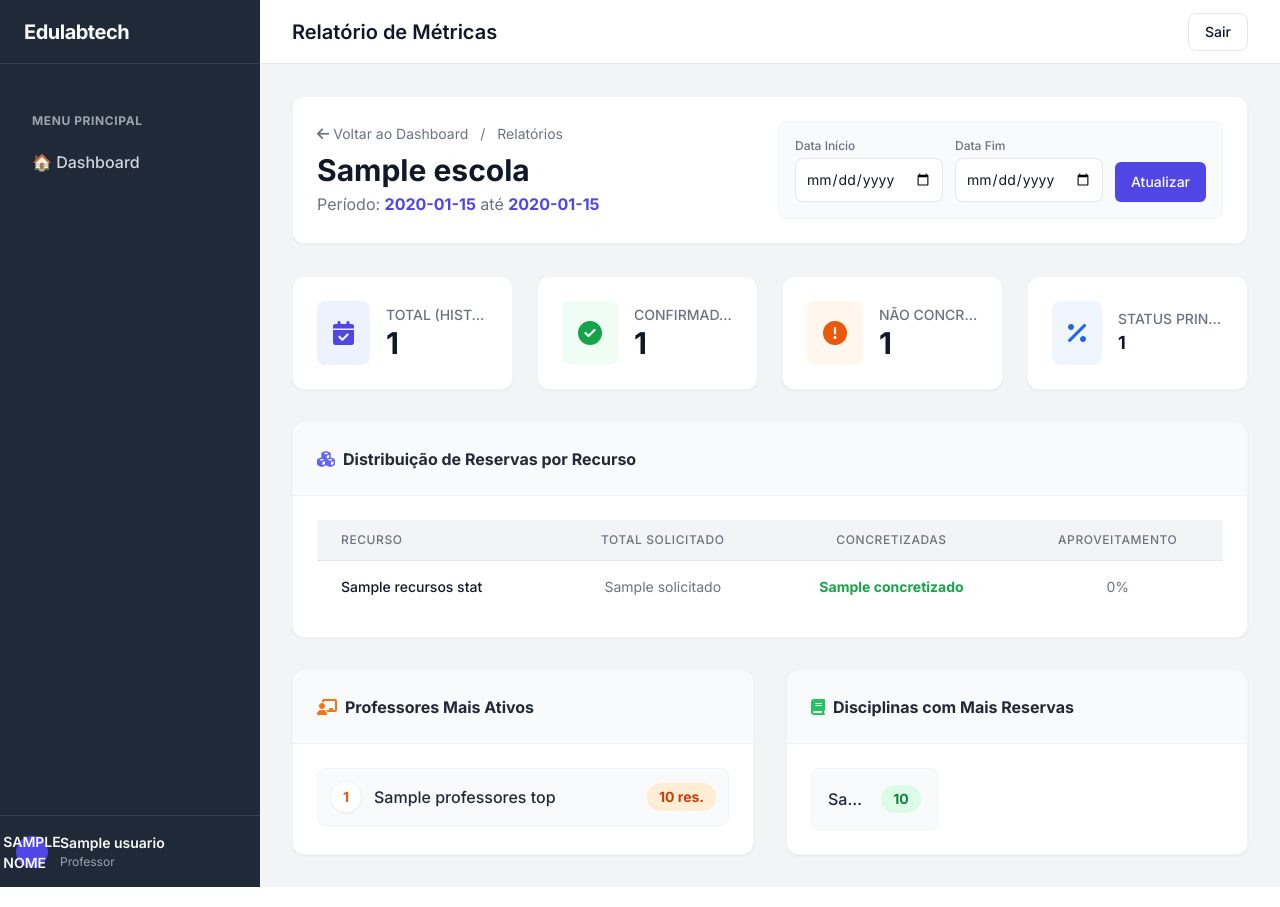
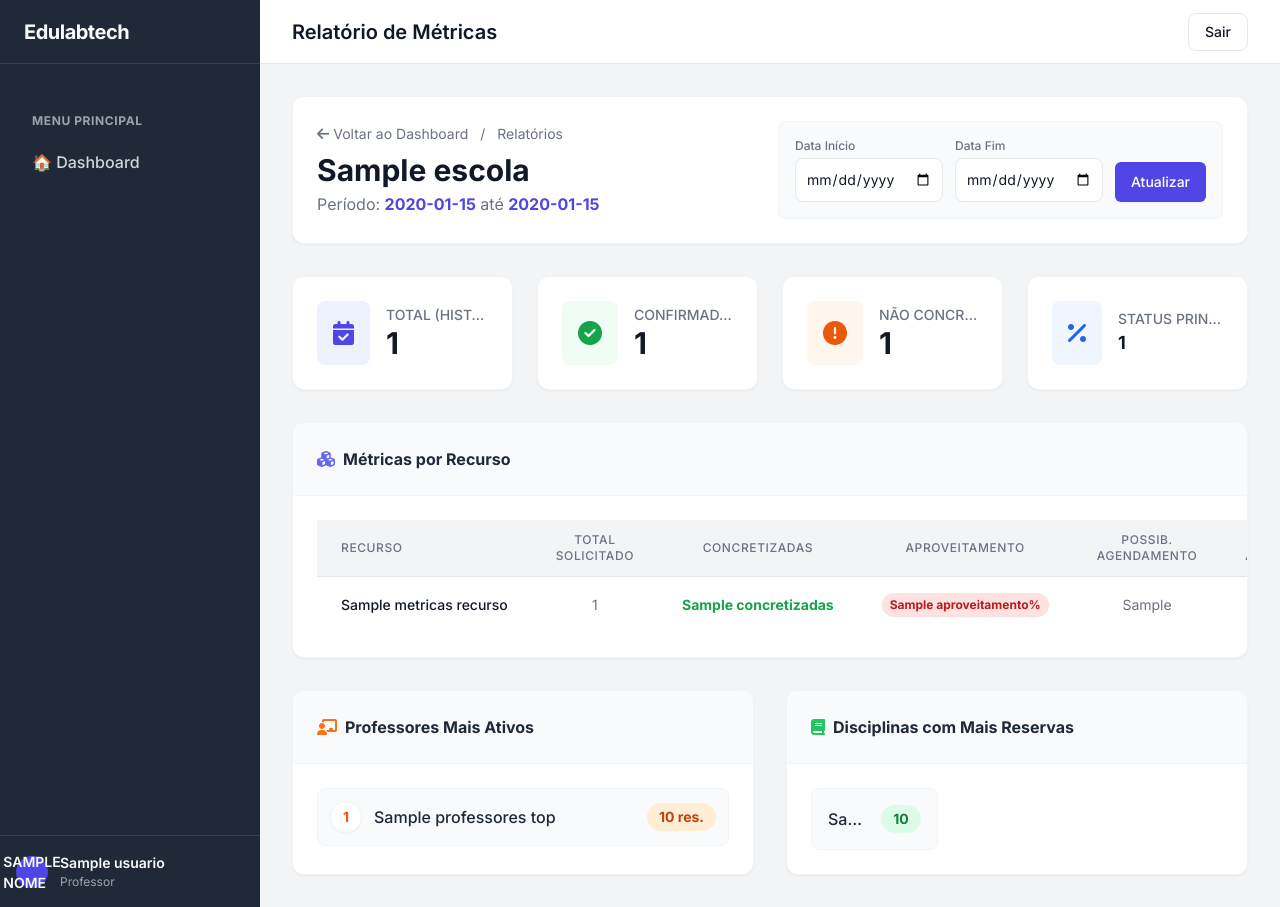
Before and after one commit to nteconcas/cregenda, a Python web app: template templates/gestor_regional/relatorio_escola.html in a window 1280 px wide. Run offline with Jinja, Linux system fonts and the light colour scheme; the template is opened without the code that fills it: most values are stand-ins (such as "Sample title", 1, 10 or a date in 2020); some libraries are stand-ins or nearby versions.

Commit message:
Metricas adm
Ajustes na métricas dos usuários administradores

```diff
--- a/templates/gestor_regional/relatorio_escola.html
+++ b/templates/gestor_regional/relatorio_escola.html
@@ -96,11 +96,11 @@
         <div class="bg-white rounded-xl shadow-sm border border-gray-100 overflow-hidden lg:col-span-2">
             <div class="p-6 border-b border-gray-100 bg-gray-50 flex justify-between items-center">
                 <h3 class="font-bold text-gray-800 flex items-center gap-2">
-                    <i class="fas fa-cubes text-indigo-500"></i> Distribuição de Reservas por Recurso
+                    <i class="fas fa-cubes text-indigo-500"></i> Métricas por Recurso
                 </h3>
             </div>
             <div class="p-6 overflow-x-auto">
-                {% if recursos_stats %}
+                {% if metricas_recursos %}
                 <table class="min-w-full divide-y divide-gray-200">
                     <thead>
                         <tr>
@@ -108,20 +108,32 @@
                             <th class="px-6 py-3 text-center text-xs font-medium text-gray-500 uppercase tracking-wider">Total Solicitado</th>
                             <th class="px-6 py-3 text-center text-xs font-medium text-gray-500 uppercase tracking-wider">Concretizadas</th>
                             <th class="px-6 py-3 text-center text-xs font-medium text-gray-500 uppercase tracking-wider">Aproveitamento</th>
+                            <th class="px-6 py-3 text-center text-xs font-medium text-gray-500 uppercase tracking-wider">Possib. Agendamento</th>
+                            <th class="px-6 py-3 text-center text-xs font-medium text-gray-500 uppercase tracking-wider">% Agendamento</th>
                         </tr>
                     </thead>
                     <tbody class="bg-white divide-y divide-gray-200">
-                        {% for nome, solicitado, concretizado in recursos_stats %}
+                        {% for r in metricas_recursos %}
                         <tr>
-                            <td class="px-6 py-4 whitespace-nowrap text-sm font-medium text-gray-900">{{ nome }}</td>
-                            <td class="px-6 py-4 whitespace-nowrap text-sm text-gray-500 text-center">{{ solicitado }}</td>
-                            <td class="px-6 py-4 whitespace-nowrap text-sm text-green-600 font-bold text-center">{{ concretizado }}</td>
-                            <td class="px-6 py-4 whitespace-nowrap text-sm text-gray-500 text-center">
-                                {% if solicitado > 0 %}
-                                    {{ ((concretizado / solicitado) * 100)|round|int }}%
-                                {% else %}
-                                    0%
-                                {% endif %}
+                            <td class="px-6 py-4 whitespace-nowrap text-sm font-medium text-gray-900">{{ r.nome }}</td>
+                            <td class="px-6 py-4 whitespace-nowrap text-sm text-gray-500 text-center">{{ r.total_solicitado }}</td>
+                            <td class="px-6 py-4 whitespace-nowrap text-sm text-green-600 font-bold text-center">{{ r.concretizadas }}</td>
+                            <td class="px-6 py-4 whitespace-nowrap text-sm text-center">
+                                <span class="inline-flex items-center gap-1 px-2 py-1 rounded-full text-xs font-bold
+                                    {% if r.aproveitamento >= 80 %}bg-green-100 text-green-700
+                                    {% elif r.aproveitamento >= 50 %}bg-yellow-100 text-yellow-700
+                                    {% else %}bg-red-100 text-red-700{% endif %}">
+                                    {{ r.aproveitamento }}%
+                                </span>
+                            </td>
+                            <td class="px-6 py-4 whitespace-nowrap text-sm text-gray-500 text-center">{{ r.possibilidade_agendamento }}</td>
+                            <td class="px-6 py-4 whitespace-nowrap text-sm text-center">
+                                <span class="inline-flex items-center gap-1 px-2 py-1 rounded-full text-xs font-bold
+                                    {% if r.pct_agendamento >= 80 %}bg-green-100 text-green-700
+                                    {% elif r.pct_agendamento >= 50 %}bg-yellow-100 text-yellow-700
+                                    {% else %}bg-red-100 text-red-700{% endif %}">
+                                    {{ r.pct_agendamento }}%
+                                </span>
                             </td>
                         </tr>
                         {% endfor %}
```
Also changed, not shown: routes/gestor_regional.py (+61 -11 lines).
